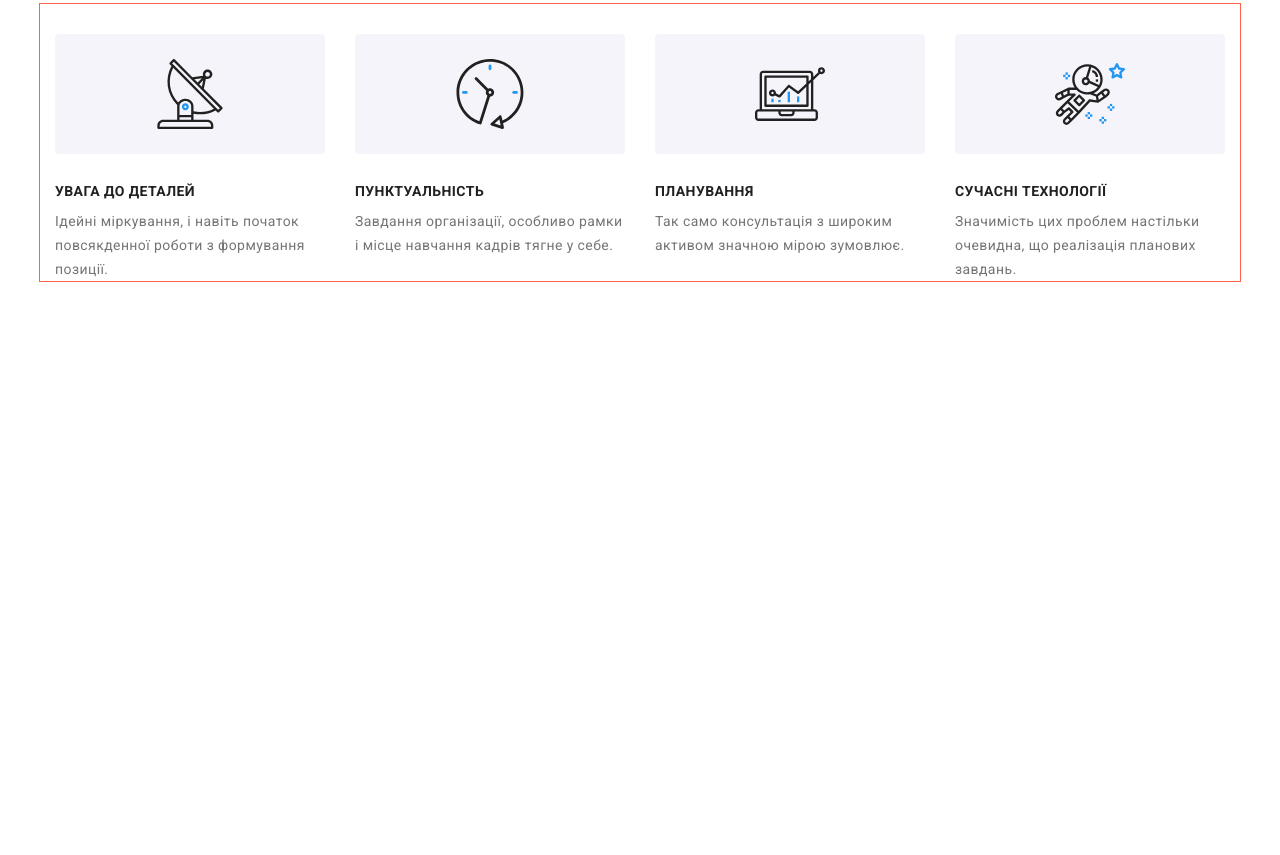
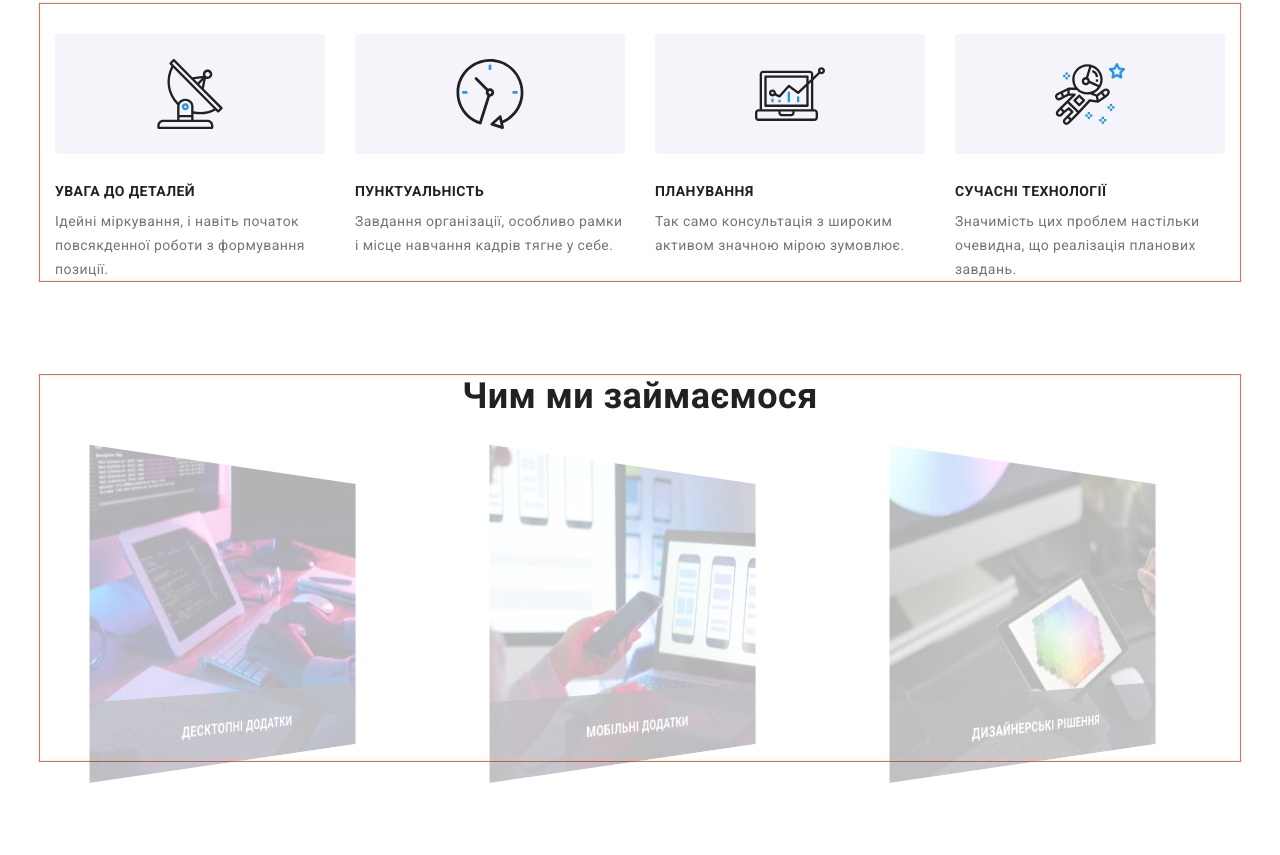
Before and after one commit to vladkand/w02-studio-06-2-sass, a plain HTML site: page index.html in a window 1280 px wide. Shown: the part 742-1597 px from the top of the page. Before the commit the page ends 1117 px from the top, so only its background shows below. Drawn offline with nearby package versions, Linux system fonts and the light colour scheme.

Commit message:
Works added

```diff
--- a/index.html
+++ b/index.html
@@ -149,6 +149,50 @@
             </div>
          </section>
          <!-- feature-fin -->
+
+         <!--== WORK ==-->
+         <section class="works section no-padding">
+            <div class="container">
+               <h2 class="section-title title">Чим ми займаємося</h2>
+               <ul class="works__list works-list list">
+                  <li class="works-list__item">
+                     <div class="works__thumb">
+                        <img
+                           src="./images/work01.jpg"
+                           alt="людина набирає текст на клавіатурі"
+                           width="370"
+                           height="294"
+                        />
+                        <p class="works__txt">Десктопні додатки</p>
+                     </div>
+                  </li>
+
+                  <li class="works-list__item">
+                     <div class="works__thumb">
+                        <img
+                           src="./images/work02.jpg"
+                           width="370"
+                           height="294"
+                           alt="людина зі смартфоном перед ноутбуком"
+                        />
+                        <p class="works__txt">Мобільні додатки</p>
+                     </div>
+                  </li>
+                  <li class="works-list__item">
+                     <div class="works__thumb">
+                        <img
+                           src="./images/work03.jpg"
+                           alt="рука людини з колориметром для монітора"
+                           width="370"
+                           height="294"
+                        />
+                        <p class="works__txt">Дизайнерські рішення</p>
+                     </div>
+                  </li>
+               </ul>
+            </div>
+         </section>
+         <!-- work-fin -->
       </main>
       <!-- header-fin -->
    </body>
--- /dev/null
+++ b/sass/layout/works/_works.scss
@@ -0,0 +1,57 @@
+// .works {
+//    background-color: antiquewhite;
+// }
+
+.works__list {
+   display: flex;
+   flex-wrap: wrap;
+   margin-top: 20px;
+   margin-left: -30px;
+
+   //    &:hover .works__thumb {
+   //       opacity: 1;
+   //       transform: rotateY(360deg);
+   //    }
+}
+
+.works__list:hover .works__thumb {
+   opacity: 1;
+   transform: rotateY(360deg);
+}
+
+.works-list__item {
+   margin-top: 30px;
+   margin-left: 30px;
+
+   //    === TRANSFORM
+   transform-style: preserve-3d;
+   perspective: 1000px;
+}
+
+.works__thumb {
+   position: relative;
+
+   transform: rotateY(45deg);
+   opacity: 0.3;
+
+   transition: all 500ms $cubic-function;
+}
+
+.works__txt {
+   position: absolute;
+   left: 0;
+   bottom: 0;
+   width: 100%;
+   height: 70px;
+   padding-top: 27px;
+   color: $color-txt-white;
+
+   text-align: center;
+
+   font-weight: 700;
+   line-height: normal;
+   letter-spacing: 0.42px;
+   text-transform: uppercase;
+
+   background: rgba(47, 48, 58, 0.8);
+}
--- a/sass/main.scss
+++ b/sass/main.scss
@@ -15,4 +15,5 @@
 @import './layout/header/nav';
 @import './layout/header/contact';
 @import './layout/hero/hero';
-@import './layout/feature';
+@import './layout/features/feature';
+@import './layout/works/works';
```
Also changed, not shown: css/main.css, css/main.min.css, sass/layout/features/_feature.scss (renamed from sass/layout/_feature.scss), 2 other files.
